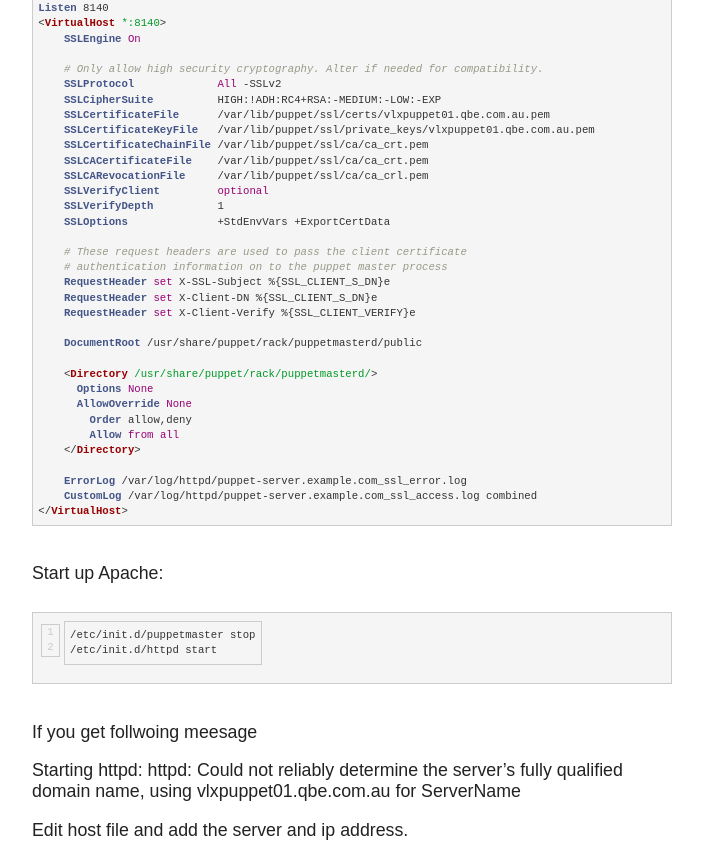
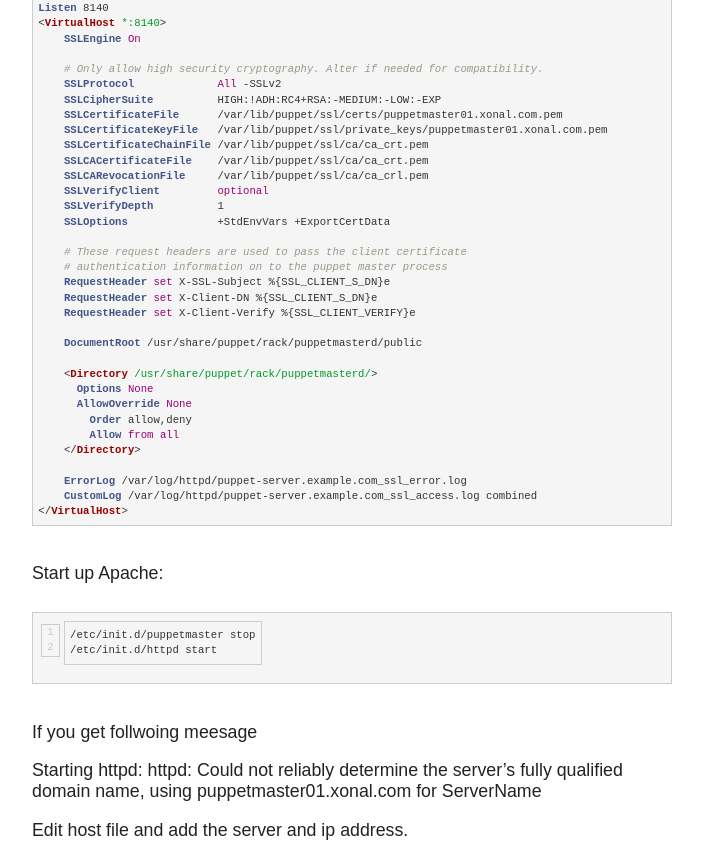
Before and after one commit to lanopuljic/myblog, a Jekyll site: the page built from _posts/2014-05-19-install-puppet-server.md, in a window 1280 px wide and 1400 px high, scrolled down 1986 px. Shown: the part 151-1019 px from the top of the window, without its empty margins (318-1021 px from the left). Built offline with Jekyll 4.4.1, drawn with Linux system fonts in a browser that asks for light colours; nearby versions of some CDN libraries; comment, search, counter and statistics services are not loaded.

Commit message:
Update Installing Puppet Server post

```diff
--- a/_posts/2014-05-19-install-puppet-server.md
+++ b/_posts/2014-05-19-install-puppet-server.md
@@ -79,8 +79,8 @@ Listen 8140
     # Only allow high security cryptography. Alter if needed for compatibility.
     SSLProtocol             All -SSLv2
     SSLCipherSuite          HIGH:!ADH:RC4+RSA:-MEDIUM:-LOW:-EXP
-    SSLCertificateFile      /var/lib/puppet/ssl/certs/vlxpuppet01.qbe.com.au.pem
-    SSLCertificateKeyFile   /var/lib/puppet/ssl/private_keys/vlxpuppet01.qbe.com.au.pem
+    SSLCertificateFile      /var/lib/puppet/ssl/certs/puppetmaster01.xonal.com.pem
+    SSLCertificateKeyFile   /var/lib/puppet/ssl/private_keys/puppetmaster01.xonal.com.pem
     SSLCertificateChainFile /var/lib/puppet/ssl/ca/ca_crt.pem
     SSLCACertificateFile    /var/lib/puppet/ssl/ca/ca_crt.pem
     SSLCARevocationFile     /var/lib/puppet/ssl/ca/ca_crl.pem
@@ -116,7 +116,7 @@ Start up Apache:
 
 If you get follwoing meesage
 
-Starting httpd: httpd: Could not reliably determine the server's fully qualified domain name, using vlxpuppet01.qbe.com.au for ServerName
+Starting httpd: httpd: Could not reliably determine the server's fully qualified domain name, using puppetmaster01.xonal.com for ServerName
 
 Edit host file and add the server and ip address.
 {% highlight bash linenos %}vi /etc/hosts{% endhighlight %}
```
